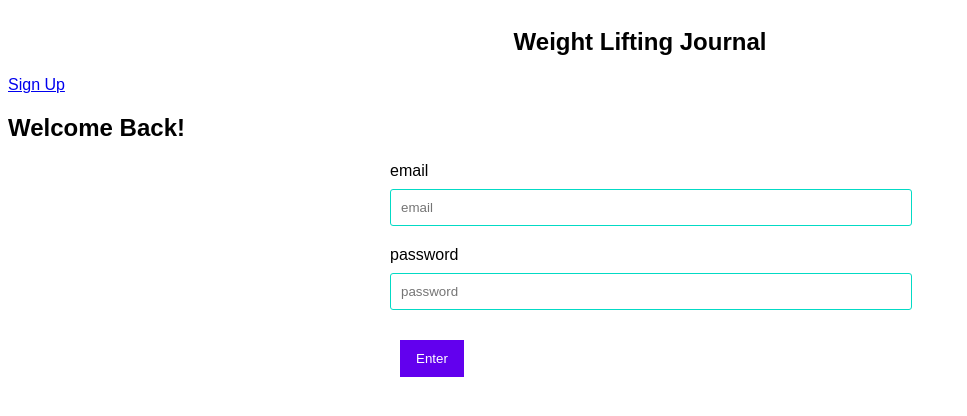
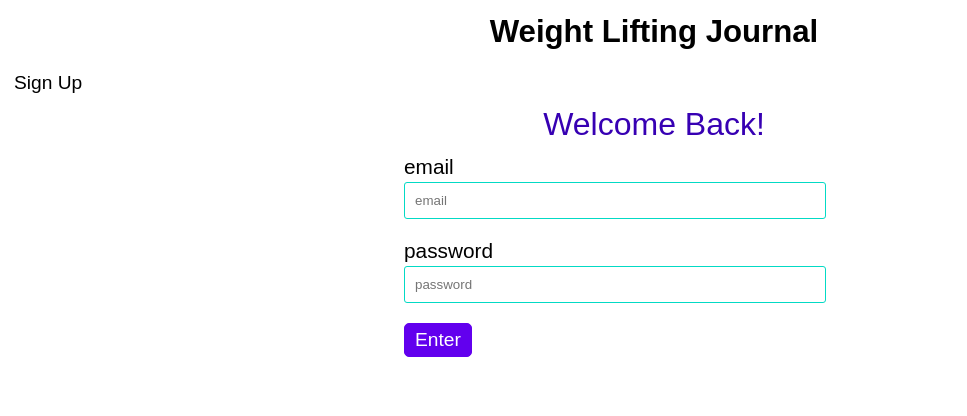
Before and after one commit to Build-Week-WeightLifting-Journal/Frontend, a React (Create React App) app in the folder weightlifting-journal/: page /login in a window 1280 px wide. Shown: the top 416 px of the page, without its empty margins (0-967 px from the left). Built offline with nearby package versions, Linux system fonts and the light colour scheme.

Commit message:
added some styling using styled-components

```diff
--- a/weightlifting-journal/src/App.css
+++ b/weightlifting-journal/src/App.css
@@ -1,15 +1,30 @@
 .App {
     font-family: sans-serif;
     display: flex;
-    flex-direction: column;
+    font-size: 1.3rem;
+    flex-wrap: wrap;
+    padding: 6px;
   }
 .Journal-title {
   text-decoration: none;
+  margin: 0;
+  text-align: center;
+  width: 100vw;
+  display: flex;
+  justify-content: center;
 }
 h1 {
   text-align: center;
   color: black;
+  margin: 0;
+  margin-bottom: 20px;
+
 }
+/* .SignUpBtn{
+  display: flex;
+  flex-wrap: wrap;
+  margin: 10px;
+} */
 
 form {
   max-width: 500px;
@@ -20,7 +35,7 @@ form {
 label,
 input {
   display: block;
-  width: 100%;
+  width: 80%;
 }
 
 label {
@@ -47,11 +62,13 @@ input.error {
 }
 
 button {
-  padding: 10px 15px;
+  padding: 5px 10px;
   background-color: #6200EE;
   color: white;
   border: 1px solid #6200EE;
   background-color: 250ms;
+  border-radius: 5px;
+  font-size: 1.2rem;
 }
 
 button:hover {
--- a/weightlifting-journal/src/App.js
+++ b/weightlifting-journal/src/App.js
@@ -6,6 +6,7 @@ import Home from "./components/Home";
 import Login from "./components/Login";
 import Signup from "./components/Signup";
 import "./App.css"
+import styled from "styled-components";
 
 function App() {
   return (
@@ -22,7 +23,7 @@ function App() {
         <Route exact path="/">
           <Home />
         </Route>
-        <Route path="/sign-up">
+        <Route className="SignUpBtn" path="/sign-up">
           <Signup />
         </Route>
         <Route path="/login">
--- a/weightlifting-journal/src/components/Home.css
+++ /dev/null
@@ -1,21 +0,0 @@
-.Home {
-    font-family: sans-serif;
-    display: flex;
-    justify-content: center;
-
-}
-
-button {
-    padding: 10px 15px;
-    background-color:  #6200EE;
-    color: white;
-    border: 1px solid #3700B3;
-    background-color: 250ms;
-    margin: 10px;
-}
-
-button:hover {
-    cursor: pointer;
-    background-color: white;
-    color: #3700B3;
-}
--- a/weightlifting-journal/src/components/Home.js
+++ b/weightlifting-journal/src/components/Home.js
@@ -1,6 +1,5 @@
 import React from "react";
 import { useHistory } from "react-router-dom";
-import "./Home.css"
 
 function Home() {
     const { push } = useHistory();
--- a/weightlifting-journal/src/components/Login.js
+++ b/weightlifting-journal/src/components/Login.js
@@ -4,6 +4,7 @@ import auth from "./auth";
 import { withFormik, Form, Field } from "formik";
 import * as Yup from "yup";
 import axios from "axios";
+import { LoginSignup, WelcomeTitle, MainContent } from "./Styles.js";
 
 const Login = ({ errors, touched, status }) => {
     const [login, setLogin] = useState([]);
@@ -16,11 +17,15 @@ const Login = ({ errors, touched, status }) => {
 
     return (
         <div>
-            <Link to="/sign-up">Sign Up</Link>
+            <Link style={{ textDecoration: "none" }} to="/sign-up">
+                <LoginSignup>Sign Up</LoginSignup>
+            </Link>
             <Route path="/sign-up">
                 <Login />
             </Route>
-            <h2>Welcome Back!</h2>
+            <br></br>
+            <MainContent>
+                <WelcomeTitle>Welcome Back!</WelcomeTitle>
                 <Form>
                     <label htmlFor="email">email</label>
                     <Field
@@ -49,6 +54,7 @@ const Login = ({ errors, touched, status }) => {
                     </button>
 
                 </Form>
+            </MainContent>
         </div>
     );
 }
--- a/weightlifting-journal/src/components/Signup.js
+++ b/weightlifting-journal/src/components/Signup.js
@@ -5,6 +5,7 @@ import Login from "./Login";
 import { withFormik, Form, Field } from "formik";
 import * as Yup from "yup";
 import axios from "axios";
+import { LoginSignup, WelcomeTitle, MainContent } from "./Styles.js";
 
 const Signup = ({ errors, touched, status }) => {
     const [signup, setSignup] = useState([]);
@@ -16,11 +17,15 @@ const Signup = ({ errors, touched, status }) => {
     }, [status]);
     return (
         <div>
-            <Link to="/login">Login</Link>
+            <Link to="/login">
+                <LoginSignup>Login</LoginSignup>
+            </Link>
             <Route path="/login">
                 <Login />
             </Route>
-            <h2>Become A Member!</h2>
+            <br></br>
+            <WelcomeTitle>Become A Member!</WelcomeTitle>
+            <MainContent>
                 <Form>
                     <label htmlFor="email">email</label>
                     <Field
@@ -48,6 +53,7 @@ const Signup = ({ errors, touched, status }) => {
                     }} >Enter
                     </button>
                 </Form>
+            </MainContent>
         </div>
     );
 }
--- /dev/null
+++ b/weightlifting-journal/src/components/Styles.js
@@ -0,0 +1,20 @@
+import styled from "styled-components";
+
+export const LoginSignup= styled.div`
+  color: black;
+  font-size: 1.2rem;
+  margin-bottom: 0.75rem;
+  display: inline-block;
+`;
+
+export const WelcomeTitle = styled(LoginSignup)`
+  color: #3700B3;
+  font-size: 2rem;
+`;
+
+export const MainContent = styled.div`
+  display: flex;
+  width: 100vw;
+  flex-direction: column;
+  align-items: center;
+`;
```
Lines whose indentation alone changed are shown as unchanged.
